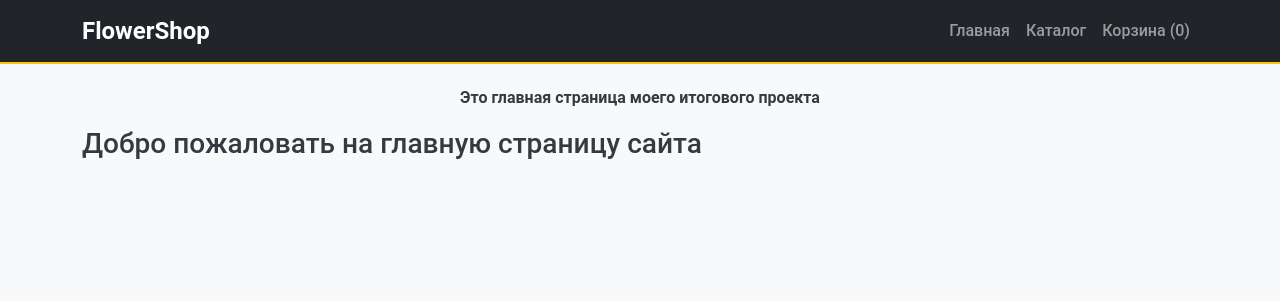
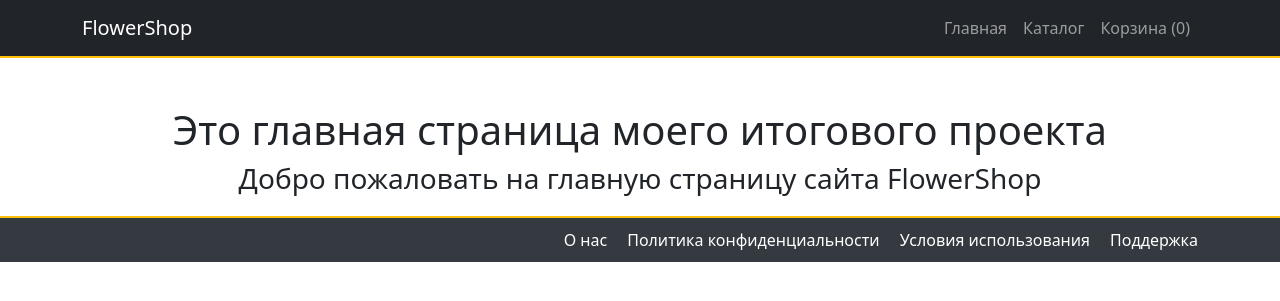
Before and after one commit to AntoScher/FinProjStore, a Django app: page / in a window 1280 px wide. Shown: the top 301 px of the page. Run offline with Django 4.2, Linux system fonts and the light colour scheme.

Commit message:
fix flowers

```diff
--- a/flo-del-sto/general/views.py
+++ b/flo-del-sto/general/views.py
@@ -5,7 +5,11 @@ import re
 #from .models import Flower
 
 def index(request):
-    return render(request, 'general/index.html')
+    # Добавляем переменную caption1 в контекст
+    context = {
+        'caption1': 'FlowerShop'  # Значение переменной
+    }
+    return render(request, 'general/index.html', context)
 
 def flower(request,flower_id=None):
  #   №def flower(request,flower_id=None):
--- a/flo-del-sto/static/general/css/style.css
+++ b/flo-del-sto/static/general/css/style.css
@@ -1,151 +1,39 @@
-/* Общие стили */
-body {
-    font-family: 'Roboto', sans-serif;
-    background-color: #f8f9fa;
-    color: #343a40;
+/* Навигация */
+.navbar {
+    border-bottom: 2px solid #ffc107; /* Полоса под навигацией */
 }
 
-/* Навигация */
-.navbar {
-    border-bottom: 2px solid #ffc107;
+/* Футер */
+.footer {
+    background-color: #343a40;
+    color: white;
+    padding: 10px 0;
+    margin-top: 20px;
+    border-top: 2px solid #ffc107; /* Полоса над футером */
 }
 
-.navbar-brand {
-    font-size: 1.5rem;
-    font-weight: bold;
+.footer .container {
+    display: flex;
+    justify-content: flex-end;
 }
 
-.navbar-nav .nav-link {
-    font-size: 1rem;
-    font-weight: 500;
+.footer-nav {
+    display: flex;
+    list-style: none;
+    margin: 0;
+    padding: 0;
 }
 
-.navbar-nav .nav-link:hover {
-    color: #ffc107;
+.footer-item {
+    margin-left: 20px;
 }
 
-/* Главная страница */
-h1 {
-    font-size: 1.0rem;
-    font-weight: bold;
-    text-align: center;
-    margin-bottom: 20px;
-    color: #343a40;
-}
-
-p {
-    font-size: 1.2rem;
-    text-align: center;
-    margin-bottom: 30px;
-}
-
-/* Карточки книг */
-.book-grid {
-    display: flex;
-    flex-wrap: wrap;
-    gap: 20px;
-    justify-content: center;
-}
-
-.book-card {
-    display: flex;
-    flex-direction: column;
-    align-items: center;
-    background-color: white;
-    border: 1px solid #dee2e6;
-    border-radius: 8px;
-    overflow: hidden;
-    width: 280px;
-    box-shadow: 0 4px 6px rgba(0, 0, 0, 0.1);
-    transition: transform 0.2s, box-shadow 0.2s;
-}
-
-.book-card:hover {
-    transform: translateY(-5px);
-    box-shadow: 0 8px 12px rgba(0, 0, 0, 0.15);
-}
-
-.book-image {
-    width: auto;
-    height: 200px;
-    object-fit: cover;
-}
-
-.book-title {
-    font-size: 1.2rem;
-    font-weight: bold;
-    margin: 15px;
-}
-
-.book-price {
-    font-size: 1rem;
-    color: #28a745;
-    margin: 0 15px 15px;
-}
-
-.btn-buy {
-    display: block;
-    width: 100%;
-    text-align: center;
-    background-color: #ffc107;
+.footer-item a {
     color: white;
-    padding: 10px;
-    text-transform: uppercase;
-    font-weight: bold;
-    border: none;
-    border-radius: 0 0 8px 8px;
-    transition: background-color 0.2s;
-}
-
-.btn-buy:hover {
-    background-color: #e0a800;
-}
-
-/* Корзина */
-table {
-    width: 100%;
-    margin-bottom: 30px;
-    border-collapse: collapse;
-}
-
-th, td {
-    padding: 15px;
-    text-align: left;
-    border-bottom: 1px solid #dee2e6;
-}
-
-th {
-    background-color: #f1f1f1;
-}
-
-td {
+    text-decoration: none;
     font-size: 1rem;
 }
 
-.btn-container {
-    display: flex;
-    justify-content: center;
-    margin-top: 20px;
+.footer-item a:hover {
+    color: #ffc107;
 }
-
-.btn {
-    display: inline-block;
-    padding: 10px 20px;
-    color: white;
-    background-color: #343a40;
-    border: none;
-    border-radius: 5px;
-    text-transform: uppercase;
-    font-weight: bold;
-    transition: background-color 0.2s;
-}
-
-.btn:hover {
-    background-color: #495057;
-}
-
-form {
-    display: flex;
-    flex-direction: column;
-    align-items: center;
-}
--- a/flo-del-sto/templates/base.html
+++ b/flo-del-sto/templates/base.html
@@ -1,38 +1,27 @@
-
 <!DOCTYPE html>
 {% load static %}
 <html lang="en">
 <head>
     <meta charset="UTF-8">
     <meta name="viewport" content="width=device-width, initial-scale=1.0">
-    <title>BookShop</title>
+    <title>FlowerShop</title>
     <!-- Bootstrap CSS -->
     <link href="https://cdn.jsdelivr.net/npm/bootstrap@5.3.0/dist/css/bootstrap.min.css" rel="stylesheet">
     <!-- Custom CSS -->
     <link href="{% static 'general/css/style.css' %}" rel="stylesheet">
     <link rel="icon" type="image/x-icon" href="{% static 'favicon.ico' %}">
-
 </head>
 <body>
-    <nav class="navbar navbar-expand-lg navbar-dark bg-dark">
-        <div class="container">
-            <a class="navbar-brand" href="/">FlowerShop</a>
-            <button class="navbar-toggler" type="button" data-bs-toggle="collapse" data-bs-target="#navbarNav" aria-controls="navbarNav" aria-expanded="false" aria-label="Toggle navigation">
-                <span class="navbar-toggler-icon"></span>
-            </button>
-            <div class="collapse navbar-collapse" id="navbarNav">
-                <ul class="navbar-nav ms-auto">
-                    <li class="nav-item"><a class="nav-link" href="/">Главная</a></li>
-                    <li class="nav-item"><a class="nav-link" href="/books/">Каталог</a></li>
-                    <li class="nav-item"><a class="nav-link" href="/cart/">Корзина ({{ request.session.cart|length|default:0 }})</a></li>
-                </ul>
-            </div>
-        </div>
-    </nav>
-    <div class="container mt-4">
+    <!-- Вставка навигации -->
+    {% include 'general/nav.html' %}
+
+    <div class="container mt-5">
         {% block content %}
         {% endblock %}
     </div>
+
+    <!-- Вставка футера -->
+    {% include 'general/foot.html' %}
     <!-- Bootstrap JS -->
     <script src="https://cdn.jsdelivr.net/npm/bootstrap@5.3.0/dist/js/bootstrap.bundle.min.js"></script>
 </body>
--- a/flo-del-sto/templates/general/foot.html
+++ b/flo-del-sto/templates/general/foot.html
@@ -1,9 +1,11 @@
 <!-- footer.html -->
-<footer>
-    <ul>
-        <li><a href="/about">О нас</a></li>
-        <li><a href="/privacy">Политика конфиденциальности</a></li>
-        <li><a href="/terms">Условия использования</a></li>
-        <li><a href="/support">Поддержка</a></li>
-    </ul>
+<footer class="footer">
+    <div class="container">
+        <ul class="footer-nav">
+            <li class="footer-item"><a href="/about">О нас</a></li>
+            <li class="footer-item"><a href="/privacy">Политика конфиденциальности</a></li>
+            <li class="footer-item"><a href="/terms">Условия использования</a></li>
+            <li class="footer-item"><a href="/support">Поддержка</a></li>
+        </ul>
+    </div>
 </footer>
--- a/flo-del-sto/templates/general/index.html
+++ b/flo-del-sto/templates/general/index.html
@@ -1,15 +1,10 @@
-
-
 {% extends 'base.html' %}
 
 {% block title %}
-    <title>Sait's Home</title>
+    <title>Site's Home</title>
 {% endblock %}
 
-{% block content%}
-
-    <h1>Это главная страница моего итогового проекта</h1>
-    <h3>Добро пожаловать на главную страницу сайта {{caption1}}</h3>
-
-
+{% block content %}
+    <h1 style="text-align: center;">Это главная страница моего итогового проекта</h1>
+    <h3 style="text-align: center;">Добро пожаловать на главную страницу сайта {{ caption1 }}</h3>
 {% endblock %}
--- a/flo-del-sto/templates/general/nav.html
+++ b/flo-del-sto/templates/general/nav.html
@@ -1,8 +1,16 @@
-<nav>
-    <ul>
-    <li><a href="/">Главная</a></li>
-    <li><a href="/contact">Контакты</a></li>
-    <li><a href="/data/">Страница данных</a></li>
-    <li><a href="/test/">Добавление данных</a></li>
-    </ul>
+<!-- nav.html -->
+<nav class="navbar navbar-expand-lg navbar-dark bg-dark">
+    <div class="container">
+        <a class="navbar-brand" href="/">FlowerShop</a>
+        <button class="navbar-toggler" type="button" data-bs-toggle="collapse" data-bs-target="#navbarNav" aria-controls="navbarNav" aria-expanded="false" aria-label="Toggle navigation">
+            <span class="navbar-toggler-icon"></span>
+        </button>
+        <div class="collapse navbar-collapse" id="navbarNav">
+            <ul class="navbar-nav ms-auto">
+                <li class="nav-item"><a class="nav-link" href="/">Главная</a></li>
+                <li class="nav-item"><a class="nav-link" href="/flowers/">Каталог</a></li>
+                <li class="nav-item"><a class="nav-link" href="/cart/">Корзина ({{ request.session.cart|length|default:0 }})</a></li>
+            </ul>
+        </div>
+    </div>
 </nav>
```
